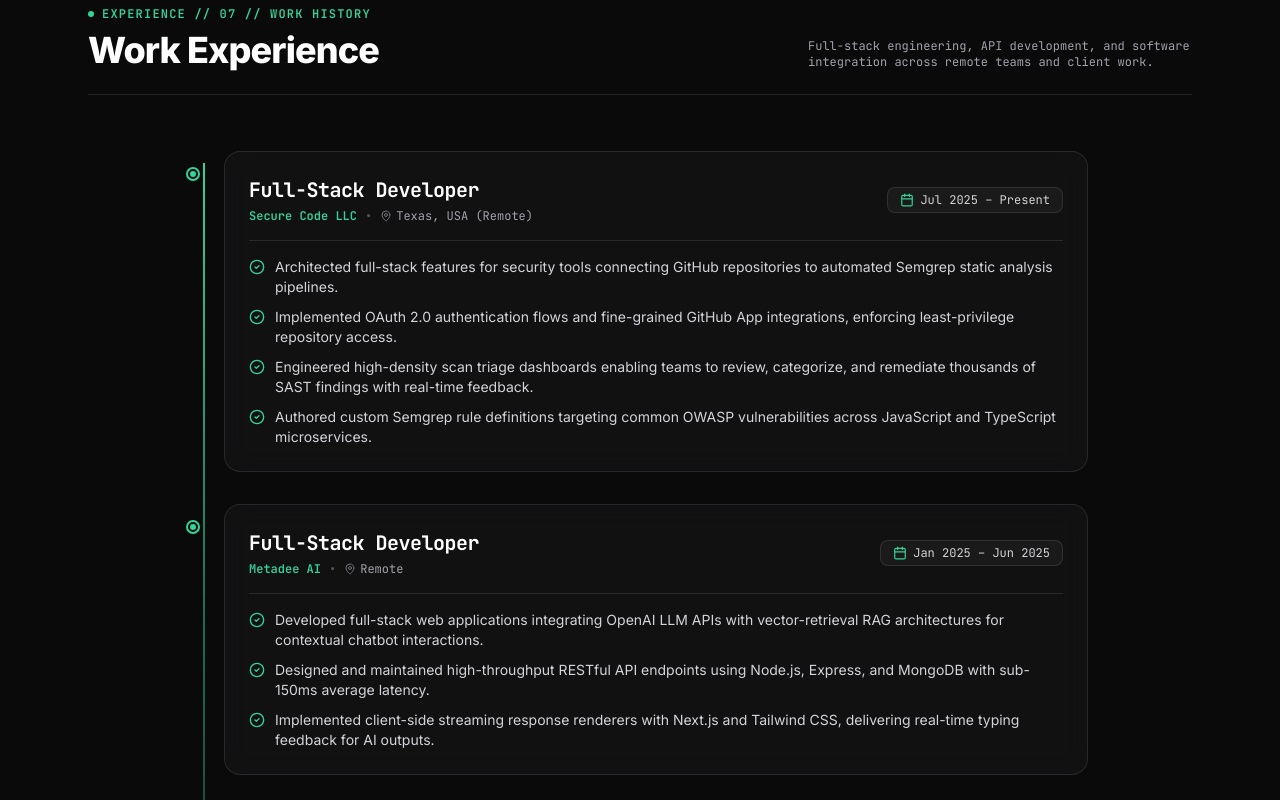
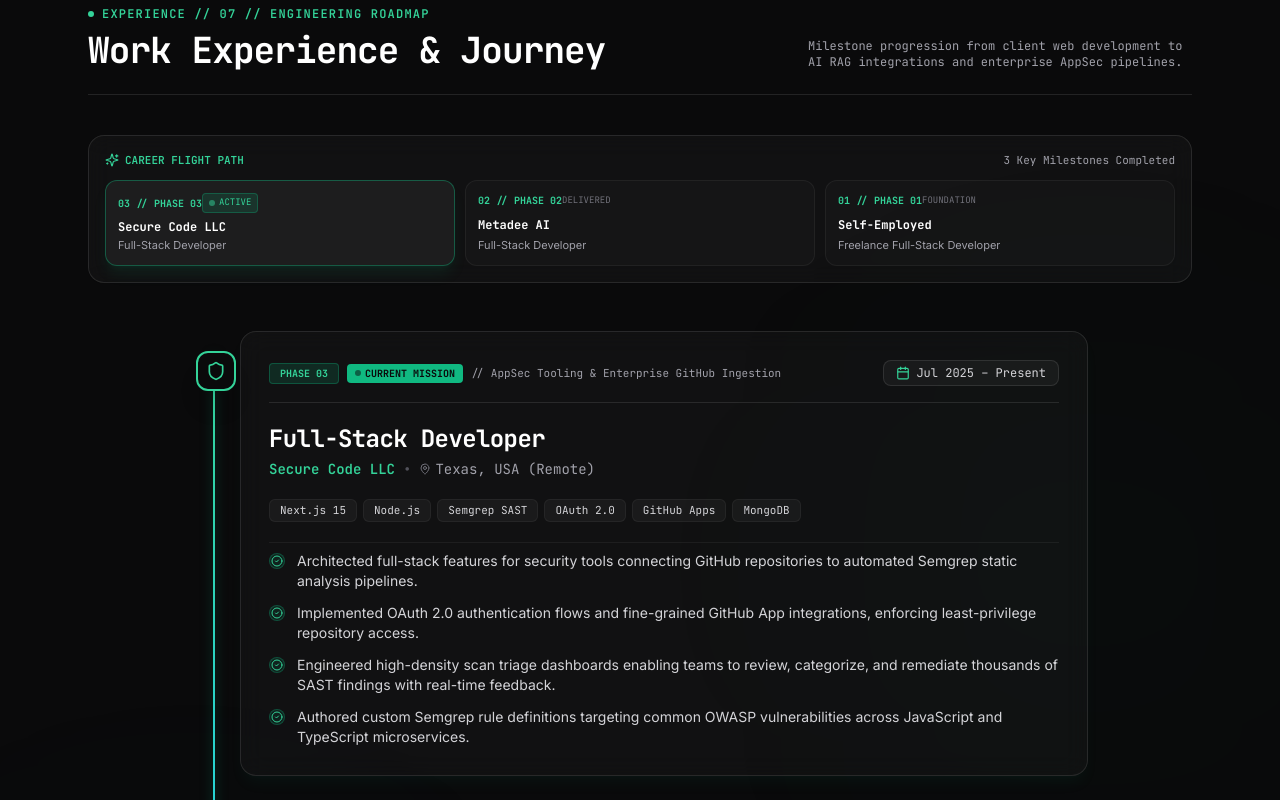
Before and after one commit to Chinmaya0011/chinmaya00111, a Next.js app: page / in a window 1280 px wide. Shown: the part 6460-7260 px from the top of the page. Built offline with nearby package versions, Linux system fonts and the light colour scheme.

Commit message:
feat: redesign Work Experience into interactive animated engineering roadmap

```diff
--- a/components/Experience.js
+++ b/components/Experience.js
@@ -1,13 +1,29 @@
 "use client";
 
+import { useState } from "react";
 import { motion } from "framer-motion";
-import { Calendar, MapPin, CheckCircle2 } from "lucide-react";
+import { Calendar, MapPin, CheckCircle2, Shield, Sparkles, Terminal, ArrowDown } from "lucide-react";
 import { experiences } from "@/data/portfolioData";
 import { fadeInUp, defaultViewport, cardHoverProps } from "@/lib/motion";
 
 export default function Experience() {
+  const [activeStation, setActiveStation] = useState(null);
+
+  const scrollToStation = (id) => {
+    setActiveStation(id);
+    const element = document.getElementById(`exp-${id}`);
+    if (element) {
+      element.scrollIntoView({ behavior: "smooth", block: "center" });
+    }
+  };
+
   return (
-    <section id="experience" className="py-16 md:py-24 relative border-t border-white/10">
+    <section id="experience" className="py-16 md:py-24 relative border-t border-white/10 overflow-hidden">
+
+      {/* Background Ambient Glows */}
+      <div className="absolute top-1/4 right-0 w-96 h-96 bg-emerald-500/[0.03] rounded-full blur-[140px] pointer-events-none" />
+      <div className="absolute bottom-1/4 left-0 w-96 h-96 bg-cyan-500/[0.03] rounded-full blur-[140px] pointer-events-none" />
+
       <div className="max-w-6xl mx-auto px-4 sm:px-6 relative z-10">
 
         {/* Section Header */}
@@ -16,50 +32,126 @@ export default function Experience() {
           whileInView="visible"
           viewport={defaultViewport}
           variants={fadeInUp}
-          className="flex flex-col md:flex-row md:items-end justify-between gap-4 mb-14 pb-6 border-b border-white/10"
+          className="flex flex-col md:flex-row md:items-end justify-between gap-4 mb-10 pb-6 border-b border-white/10"
         >
           <div>
             <div className="flex items-center gap-2 text-emerald-400 font-mono text-xs font-semibold uppercase tracking-widest mb-2">
               <span className="w-1.5 h-1.5 rounded-full bg-emerald-400" />
-              <span>EXPERIENCE // 07 // WORK HISTORY</span>
+              <span>EXPERIENCE // 07 // ENGINEERING ROADMAP</span>
             </div>
-            <h2 className="text-3xl sm:text-4xl font-extrabold text-white tracking-tight">
-              Work Experience
+            <h2 className="text-3xl sm:text-4xl font-extrabold text-white tracking-tight font-mono">
+              Work Experience &amp; Journey
             </h2>
           </div>
           <p className="text-xs font-mono text-zinc-400 max-w-sm">
-            Full-stack engineering, API development, and software integration across remote teams and client work.
+            Milestone progression from client web development to AI RAG integrations and enterprise AppSec pipelines.
           </p>
         </motion.div>
 
-        {/* Vertical Timeline with Line Draw Animation */}
-        <div className="relative pl-6 sm:pl-8 max-w-4xl mx-auto">
+        {/* Interactive Roadmap Progress Tracker Bar */}
+        <motion.div
+          initial="hidden"
+          whileInView="visible"
+          viewport={defaultViewport}
+          variants={fadeInUp}
+          className="mb-12 p-3 sm:p-4 rounded-2xl bg-white/[0.02] border border-white/10 backdrop-blur-md glass-card"
+        >
+          <div className="flex items-center justify-between mb-3 text-[11px] font-mono text-zinc-400">
+            <span className="flex items-center gap-1.5 text-emerald-400 font-semibold">
+              <Sparkles className="w-3.5 h-3.5" />
+              <span>CAREER FLIGHT PATH</span>
+            </span>
+            <span>3 Key Milestones Completed</span>
+          </div>
 
-          {/* Animated Background Timeline Line */}
-          <div className="absolute left-[7px] sm:left-[11px] top-3 bottom-3 w-[2px] bg-white/10" />
+          <div className="grid grid-cols-1 sm:grid-cols-3 gap-2.5">
+            {experiences.map((exp, idx) => {
+              const isSelected = activeStation === exp.id;
+              return (
+                <button
+                  key={exp.id}
+                  onClick={() => scrollToStation(exp.id)}
+                  className={`p-3 rounded-xl border text-left transition-all duration-300 flex flex-col justify-between focus:outline-none focus:ring-1 focus:ring-emerald-400 ${
+                    isSelected || exp.isCurrent
+                      ? "bg-white/[0.05] border-emerald-500/40 shadow-lg shadow-emerald-500/10"
+                      : "bg-white/[0.02] border-white/5 hover:border-white/20 hover:bg-white/[0.04]"
+                  }`}
+                >
+                  <div className="flex items-center justify-between mb-1.5">
+                    <span className="text-[10px] font-mono font-bold text-emerald-400">
+                      0{3 - idx} // {exp.phase}
+                    </span>
+                    {exp.isCurrent ? (
+                      <span className="flex items-center gap-1 text-[9px] font-mono px-1.5 py-0.5 rounded bg-emerald-500/15 text-emerald-400 border border-emerald-500/30">
+                        <span className="w-1.5 h-1.5 rounded-full bg-emerald-400 animate-pulse" />
+                        ACTIVE
+                      </span>
+                    ) : (
+                      <span className="text-[9px] font-mono text-zinc-500">
+                        {exp.badge}
+                      </span>
+                    )}
+                  </div>
+                  <div className="text-xs font-mono font-bold text-white truncate">
+                    {exp.company}
+                  </div>
+                  <div className="text-[11px] text-zinc-400 font-sans mt-0.5 truncate">
+                    {exp.role}
+                  </div>
+                </button>
+              );
+            })}
+          </div>
+        </motion.div>
+
+        {/* Animated Roadmap Main Vertical Track */}
+        <div className="relative pl-8 sm:pl-12 max-w-4xl mx-auto">
+
+          {/* Background Guide Line */}
+          <div className="absolute left-[15px] sm:left-[21px] top-6 bottom-6 w-[2px] bg-white/10" />
+
+          {/* Animated Gradient Roadmap Track */}
           <motion.div
             initial={{ scaleY: 0 }}
             whileInView={{ scaleY: 1 }}
-            viewport={{ once: true, margin: "-100px" }}
-            transition={{ duration: 0.8, ease: [0.21, 0.47, 0.32, 0.98] }}
-            className="absolute left-[7px] sm:left-[11px] top-3 bottom-3 w-[2px] bg-gradient-to-b from-emerald-400 via-emerald-500/50 to-transparent origin-top"
+            viewport={{ once: true, margin: "-80px" }}
+            transition={{ duration: 1, ease: [0.21, 0.47, 0.32, 0.98] }}
+            className="absolute left-[15px] sm:left-[21px] top-6 bottom-6 w-[2px] bg-gradient-to-b from-emerald-400 via-cyan-400 to-emerald-500/30 origin-top shadow-[0_0_12px_rgba(16,185,129,0.5)]"
           />
 
-          <div className="space-y-8">
+          <div className="space-y-12">
             {experiences.map((exp, index) => (
-              <div key={exp.id} className="relative">
-                {/* Timeline Dot Indicator */}
+              <div
+                id={`exp-${exp.id}`}
+                key={exp.id}
+                className="relative scroll-mt-32"
+              >
+
+                {/* Milestone Node Badge / Hex Station */}
                 <motion.div
                   initial={{ scale: 0, opacity: 0 }}
                   whileInView={{ scale: 1, opacity: 1 }}
-                  viewport={{ once: true }}
-                  transition={{ duration: 0.3, delay: index * 0.15 }}
-                  className="absolute -left-[30px] sm:-left-[38px] top-4 w-3.5 h-3.5 rounded-full bg-[#0A0A0B] border-2 border-emerald-400 flex items-center justify-center z-10"
+                  viewport={{ once: true, margin: "-60px" }}
+                  transition={{ type: "spring", stiffness: 300, damping: 20, delay: index * 0.12 }}
+                  className={`absolute -left-[32px] sm:-left-[44px] top-5 w-8 h-8 sm:w-10 sm:h-10 rounded-xl bg-[#0A0A0B] border-2 flex items-center justify-center z-20 shadow-xl ${
+                    exp.isCurrent
+                      ? "border-emerald-400 text-emerald-400 shadow-[0_0_20px_rgba(16,185,129,0.35)]"
+                      : "border-white/20 text-zinc-300 hover:border-emerald-400/60"
+                  }`}
                 >
-                  <span className="w-1.5 h-1.5 rounded-full bg-emerald-400" />
+                  {exp.isCurrent ? (
+                    <div className="relative flex items-center justify-center">
+                      <span className="animate-ping absolute inline-flex h-full w-full rounded-full bg-emerald-400 opacity-70" />
+                      <Shield className="w-4 h-4 sm:w-5 sm:h-5 text-emerald-400 relative z-10" />
+                    </div>
+                  ) : (
+                    <span className="font-mono text-xs font-bold text-zinc-300">
+                      0{3 - index}
+                    </span>
+                  )}
                 </motion.div>
 
-                {/* Experience Card */}
+                {/* Milestone Roadmap Card */}
                 <motion.div
                   initial="hidden"
                   whileInView="visible"
@@ -67,35 +159,79 @@ export default function Experience() {
                   variants={fadeInUp}
                   transition={{ delay: index * 0.1 }}
                   {...cardHoverProps}
-                  className="rounded-2xl bg-white/[0.03] border border-white/10 p-6 backdrop-blur-md transition-colors glass-card"
+                  className={`rounded-2xl border p-6 sm:p-7 backdrop-blur-md transition-all duration-300 glass-card relative group ${
+                    exp.isCurrent
+                      ? "bg-white/[0.04] border-emerald-500/30 hover:border-emerald-500/60 shadow-lg shadow-emerald-500/5"
+                      : "bg-white/[0.03] border-white/10 hover:border-emerald-500/40"
+                  }`}
                 >
-                  {/* Header Information */}
-                  <div className="flex flex-col sm:flex-row sm:items-center justify-between gap-2 pb-4 mb-4 border-b border-white/10">
-                    <div>
-                      <h3 className="text-lg sm:text-xl font-bold text-white tracking-tight font-mono">
-                        {exp.role}
-                      </h3>
-                      <div className="text-xs font-semibold text-emerald-400 mt-1 flex items-center gap-2 font-mono">
-                        <span>{exp.company}</span>
-                        <span className="text-zinc-600">•</span>
-                        <span className="text-zinc-400 font-normal flex items-center gap-1">
-                          <MapPin className="w-3 h-3 text-zinc-500" />
-                          {exp.location}
+
+                  {/* Card Header: Phase & Date Period */}
+                  <div className="flex flex-col sm:flex-row sm:items-center justify-between gap-2.5 pb-4 mb-5 border-b border-white/10">
+                    <div className="flex items-center gap-2 flex-wrap">
+                      <span className="px-2.5 py-0.5 rounded text-[10px] font-mono font-bold bg-emerald-500/15 text-emerald-400 border border-emerald-500/30">
+                        {exp.phase}
+                      </span>
+
+                      {exp.isCurrent && (
+                        <span className="px-2 py-0.5 rounded text-[10px] font-mono font-bold bg-emerald-500 text-[#0A0A0B] shadow-sm flex items-center gap-1">
+                          <span className="w-1.5 h-1.5 rounded-full bg-[#0A0A0B] animate-pulse" />
+                          <span>CURRENT MISSION</span>
                         </span>
-                      </div>
+                      )}
+
+                      {exp.mission && (
+                        <span className="text-[11px] font-mono text-zinc-400 hidden md:inline">
+                          // {exp.mission}
+                        </span>
+                      )}
                     </div>
 
-                    <div className="flex items-center gap-1.5 text-xs font-mono text-zinc-300 bg-white/[0.04] px-3 py-1 rounded-lg border border-white/10 self-start sm:self-auto">
+                    <div className="flex items-center gap-1.5 text-xs font-mono text-zinc-300 bg-white/[0.04] px-3 py-1 rounded-lg border border-white/10 self-start sm:self-auto shrink-0">
                       <Calendar className="w-3.5 h-3.5 text-emerald-400" />
                       <span>{exp.period}</span>
                     </div>
                   </div>
 
-                  {/* Bullets */}
-                  <div className="space-y-2.5">
+                  {/* Role & Company Spotlight */}
+                  <div className="mb-4">
+                    <h3 className="text-xl sm:text-2xl font-bold text-white tracking-tight font-mono group-hover:text-emerald-400 transition-colors">
+                      {exp.role}
+                    </h3>
+                    <div className="text-xs sm:text-sm font-semibold text-emerald-400 mt-1 flex items-center gap-2 font-mono flex-wrap">
+                      <span>{exp.company}</span>
+                      <span className="text-zinc-600">•</span>
+                      <span className="text-zinc-400 font-normal flex items-center gap-1">
+                        <MapPin className="w-3 h-3 text-zinc-500" />
+                        {exp.location}
+                      </span>
+                    </div>
+                  </div>
+
+                  {/* Mission Technologies Chips */}
+                  {exp.tags && (
+                    <div className="flex flex-wrap gap-1.5 mb-5 pt-1">
+                      {exp.tags.map((tag) => (
+                        <span
+                          key={tag}
+                          className="px-2.5 py-0.5 rounded-md bg-white/[0.04] border border-white/5 text-[11px] font-mono text-zinc-300 group-hover:border-emerald-500/20 transition-colors"
+                        >
+                          {tag}
+                        </span>
+                      ))}
+                    </div>
+                  )}
+
+                  {/* Milestone Achievements & Bullets */}
+                  <div className="space-y-3 pt-2 border-t border-white/5">
                     {exp.bullets.map((bullet, bIdx) => (
-                      <div key={bIdx} className="flex items-start gap-2.5 text-xs sm:text-sm text-zinc-300 leading-relaxed font-sans">
-                        <CheckCircle2 className="w-4 h-4 text-emerald-400 shrink-0 mt-0.5" />
+                      <div
+                        key={bIdx}
+                        className="flex items-start gap-3 text-xs sm:text-sm text-zinc-300 leading-relaxed font-sans"
+                      >
+                        <div className="w-4 h-4 rounded-full bg-emerald-500/10 border border-emerald-500/30 flex items-center justify-center text-emerald-400 shrink-0 mt-0.5">
+                          <CheckCircle2 className="w-3 h-3" />
+                        </div>
                         <span>{bullet}</span>
                       </div>
                     ))}
@@ -105,6 +241,7 @@ export default function Experience() {
               </div>
             ))}
           </div>
+
         </div>
 
       </div>
--- a/data/portfolioData.js
+++ b/data/portfolioData.js
@@ -247,7 +247,7 @@ const prompt = \`[CONTEXT]\${safeContext}[/CONTEXT]\\nUser: \${sanitize(userQuer
 // Alias for backwards compatibility
 export const securityNotes = securityResearch;
 
-// Employment History with Quantified Technical Impact
+// Employment History with Quantified Technical Impact & Roadmap Attributes
 export const experiences = [
   {
     id: "secure-code",
@@ -255,6 +255,11 @@ export const experiences = [
     company: "Secure Code LLC",
     location: "Texas, USA (Remote)",
     period: "Jul 2025 – Present",
+    phase: "PHASE 03",
+    badge: "CURRENT MISSION",
+    isCurrent: true,
+    mission: "AppSec Tooling & Enterprise GitHub Ingestion",
+    tags: ["Next.js 15", "Node.js", "Semgrep SAST", "OAuth 2.0", "GitHub Apps", "MongoDB"],
     bullets: [
       "Architected full-stack features for security tools connecting GitHub repositories to automated Semgrep static analysis pipelines.",
       "Implemented OAuth 2.0 authentication flows and fine-grained GitHub App integrations, enforcing least-privilege repository access.",
@@ -268,6 +273,11 @@ export const experiences = [
     company: "Metadee AI",
     location: "Remote",
     period: "Jan 2025 – Jun 2025",
+    phase: "PHASE 02",
+    badge: "DELIVERED",
+    isCurrent: false,
+    mission: "LLM Integrations & RAG Retrieval Pipelines",
+    tags: ["OpenAI API", "RAG Architecture", "Express.js", "MongoDB", "Streaming UI"],
     bullets: [
       "Developed full-stack web applications integrating OpenAI LLM APIs with vector-retrieval RAG architectures for contextual chatbot interactions.",
       "Designed and maintained high-throughput RESTful API endpoints using Node.js, Express, and MongoDB with sub-150ms average latency.",
@@ -280,6 +290,11 @@ export const experiences = [
     company: "Self-Employed",
     location: "Remote",
     period: "2021 – 2024",
+    phase: "PHASE 01",
+    badge: "FOUNDATION",
+    isCurrent: false,
+    mission: "20+ Client Deployments & Full-Lifecycle Development",
+    tags: ["React", "Next.js", "Node.js", "REST APIs", "CI/CD", "Linux"],
     bullets: [
       "Delivered 20+ bespoke web applications for international clients, driving projects from requirements to CI/CD production deployment.",
       "Engineered responsive UI components with React and Next.js, boosting Lighthouse performance scores and mobile responsiveness.",
```
